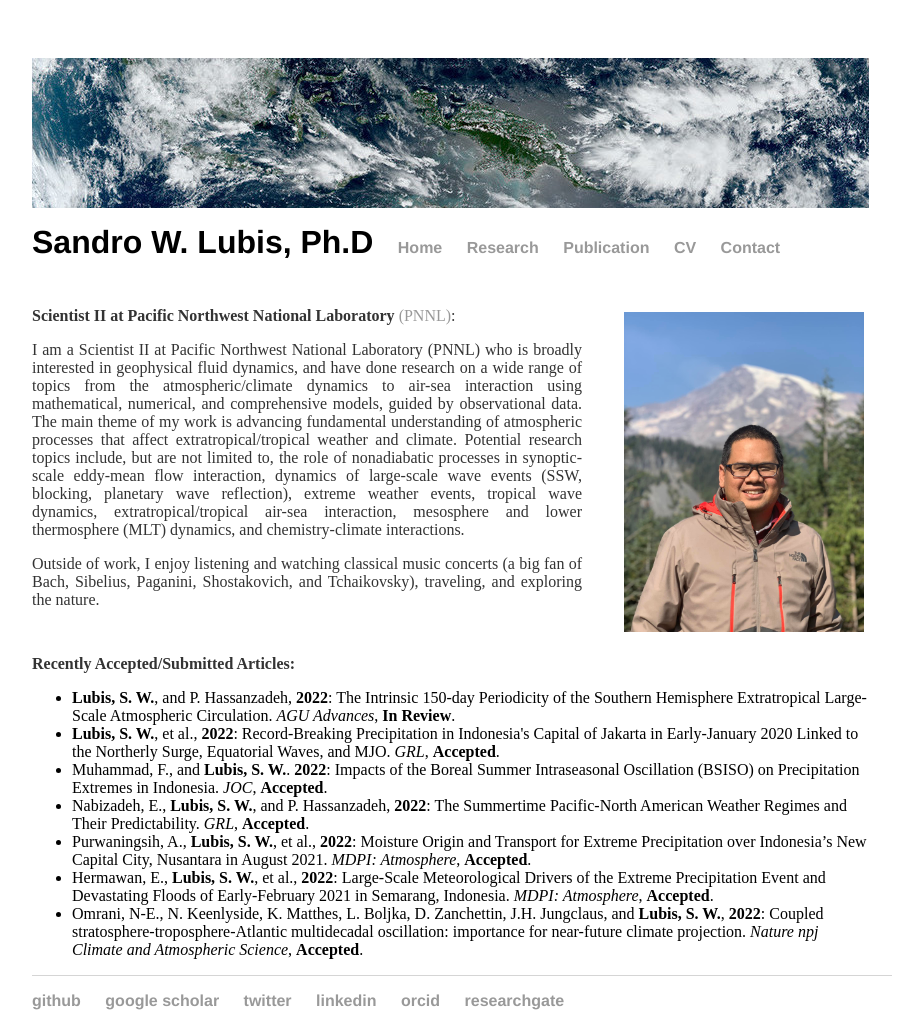
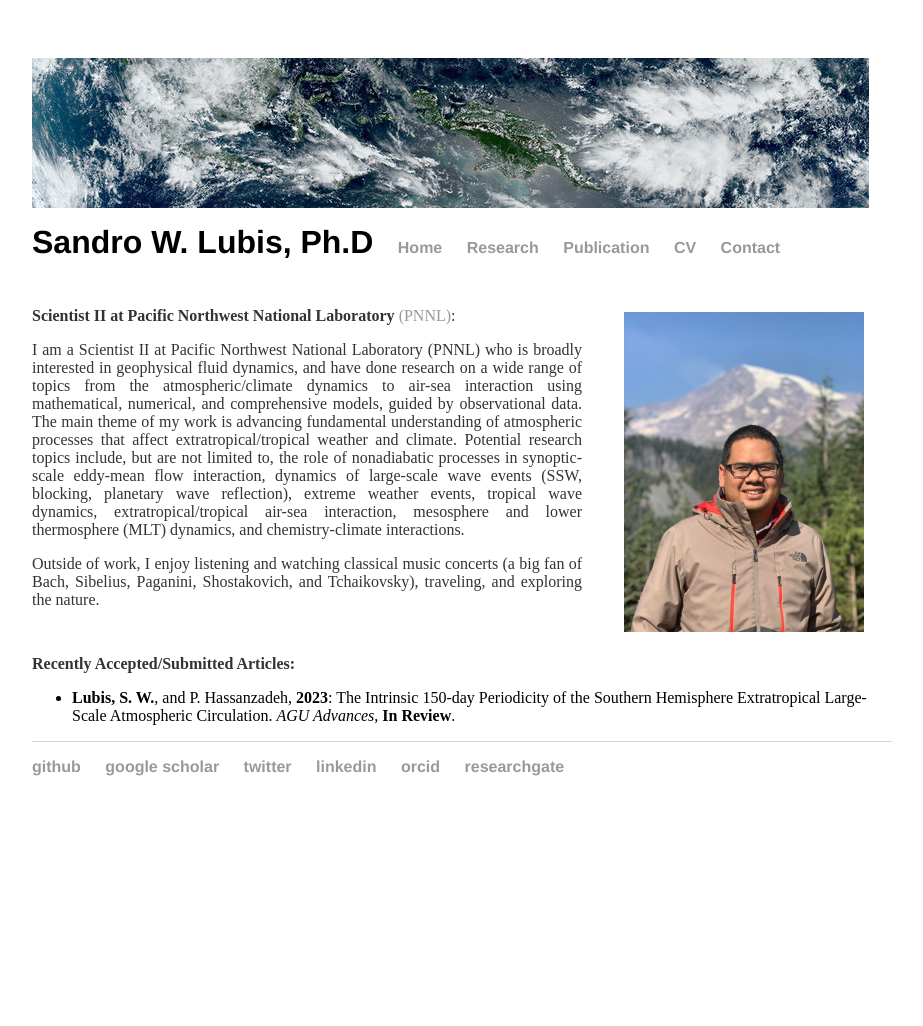
Before and after one commit to sandrolubis/sandrolubis.github.io, a Jekyll site: the page built from index.html, in a window 1280 px wide. Shown: the whole page, without its empty margins (276-1199 px from the left). Built offline with Jekyll 4.4.1, drawn with Linux system fonts in a browser that asks for light colours; after the commit the page ends 900 px from its top, so only the background shows below that.

Commit message:
Update index.html

```diff
--- a/index.html
+++ b/index.html
@@ -49,13 +49,7 @@
 
 	<p class="ex", style="padding-top:30px"><font size=3><b>Recently Accepted/Submitted Articles:</b></p>
 		<ul class="ex">
-			<li><b>Lubis, S. W.</b>, and P. Hassanzadeh, <b>2022</b>: The Intrinsic 150-day Periodicity of the Southern Hemisphere Extratropical Large-Scale Atmospheric Circulation. <i>AGU Advances</i>, <b>In Review</b>.</li>
-			<li><b>Lubis, S. W.</b>, et al., <b>2022</b>: Record-Breaking Precipitation in Indonesia's Capital of Jakarta in Early-January 2020 Linked to the Northerly Surge, Equatorial Waves, and MJO. <i>GRL</i>, <b>Accepted</b>.</li>
-			<li>Muhammad, F., and <b>Lubis, S. W.</b>. <b>2022</b>: Impacts of the Boreal Summer Intraseasonal Oscillation (BSISO) on Precipitation Extremes in Indonesia</a>.<i> JOC</i>, <b>Accepted</b>.</li>
-			<li>Nabizadeh, E., <b>Lubis, S. W.</b>, and P. Hassanzadeh, <b>2022</b>: The Summertime Pacific-North American Weather Regimes and Their Predictability. <i>GRL</i>, <b>Accepted</b>.</li>
-			<li>Purwaningsih, A., <b>Lubis, S. W.</b>, et al., <b>2022</b>: Moisture Origin and Transport for Extreme Precipitation over Indonesia’s New Capital City, Nusantara in August 2021. <i>MDPI: Atmosphere</i>, <b>Accepted</b>.</li>
-			<li>Hermawan, E., <b>Lubis, S. W.</b>, et al., <b>2022</b>: Large-Scale Meteorological Drivers of the Extreme Precipitation Event and Devastating Floods of Early-February 2021 in Semarang, Indonesia. <i>MDPI: Atmosphere</i>, <b>Accepted</b>.</li>
-			<li>Omrani, N-E., N. Keenlyside, K. Matthes, L. Boljka, D. Zanchettin, J.H. Jungclaus, and <b>Lubis, S. W.</b>, <b>2022</b>: Coupled stratosphere-troposphere-Atlantic multidecadal oscillation: importance for near-future climate projection. <i>Nature npj Climate and Atmospheric Science</i>, <b>Accepted</b>.</li>
+			<li><b>Lubis, S. W.</b>, and P. Hassanzadeh, <b>2023</b>: The Intrinsic 150-day Periodicity of the Southern Hemisphere Extratropical Large-Scale Atmospheric Circulation. <i>AGU Advances</i>, <b>In Review</b>.</li>
 		</ul>
 
 </div>
```
